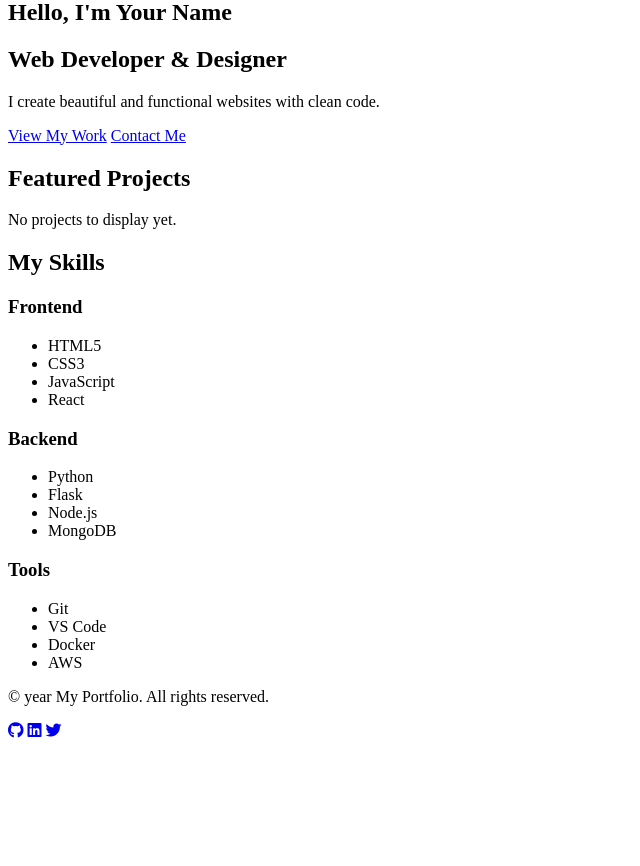
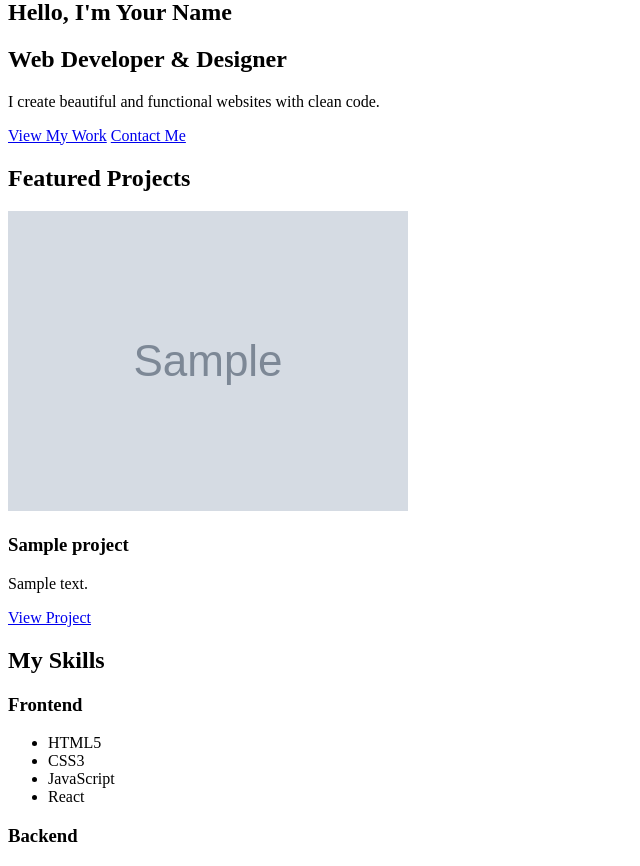
Before and after one commit to vitorslaibi/portfolioWebsite, a Flask app: template templates/index.html in a window 1280 px wide. Shown: the part 173-1039 px from the top of the page, without its empty margins (0-640 px from the left). Before the commit the page ends 911 px from the top, so only its background shows below. Run offline with Flask 3, Linux system fonts and the light colour scheme; the template is opened without the code that fills it: most values are stand-ins (such as "Sample title", 1, 10 or a date in 2020); grey boxes marked "Sample" are stand-in pictures.

Commit message:
fix index page

```diff
--- a/templates/index.html
+++ b/templates/index.html
@@ -17,7 +17,7 @@
 <section class="featured-projects">
     <h2 class="section-title">Featured Projects</h2>
     <div class="projects-grid">
-        {% for project in get_projects()[:3] %}
+        {% for project in projects %}
         <div class="project-card">
             <div class="project-image">
                 <img src="{{ project.image }}" alt="{{ project.title }}">
```
